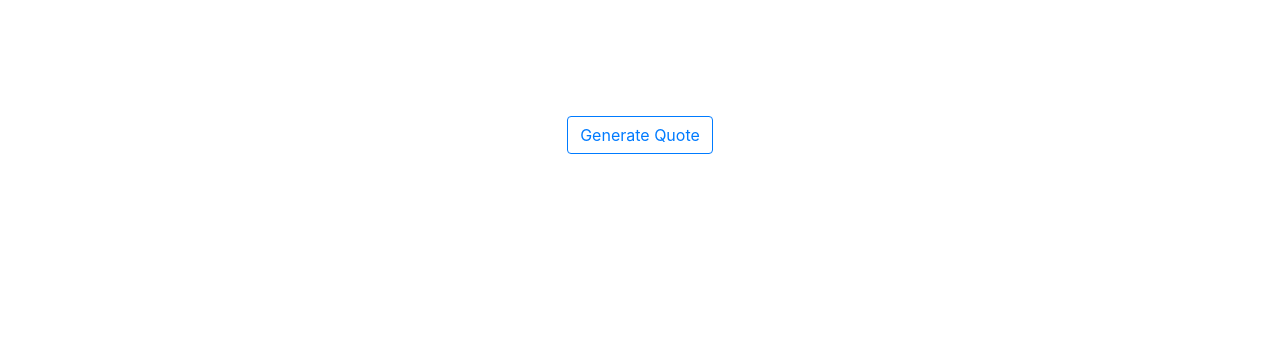
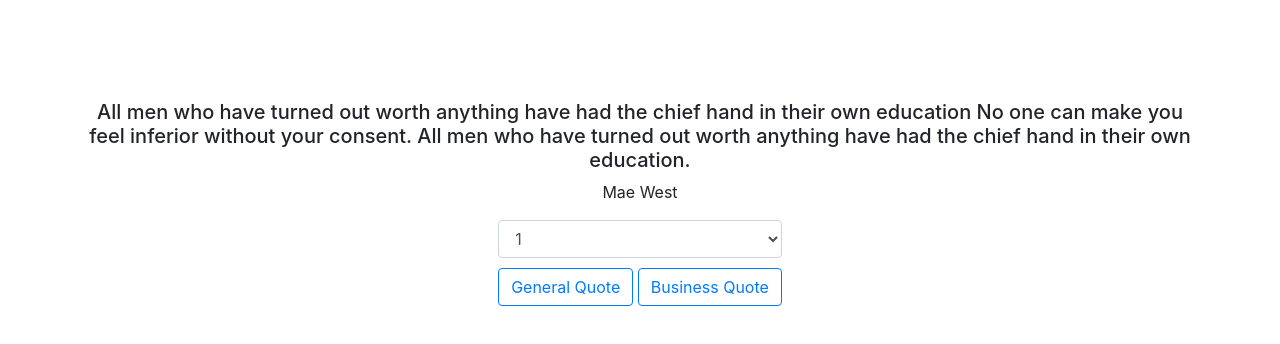
Before and after one commit to Biosmatrix/openclassroom-project-5, a plain HTML site: page index.html in a window 1280 px wide. Drawn offline with nearby package versions, Linux system fonts and the light colour scheme.

Commit message:
updated generated quote

```diff
--- /dev/null
+++ b/app.js
@@ -0,0 +1,436 @@
+
+      let quotes = [
+        (General = [
+          [
+            [
+              "Two things are infinite",
+
+              "the universe and human stupidity",
+
+              "and I'm not sure about the universe",
+
+              "The most beautiful experience we can have is the mysterious",
+
+              "It is the fundamental emotion that stands at the cradle of true art and true science",
+
+              "It is our choices",
+              "Harry, that show what we truly are",
+              "far more than our abilities",
+
+              "All men who have turned out worth anything have had the chief hand in their own education",
+
+              "Trust yourself.",
+              "You know more than you think you do.",
+
+              "No one can make you feel inferior without your consent."
+            ],
+
+            "Albert Einstein"
+          ],
+
+          [
+            [
+              "To be yourself in a world that is constantly",
+
+              "trying to make you something else is the greatest accomplishment",
+
+              "Twenty years from now you will be more disappointed by the things that you didn't do",
+
+              "than by the ones you did do. So throw off the bowlines",
+
+              "Sail away from the safe harbor",
+
+              "Catch the trade winds in your sails. Explore. Dream. Discover",
+
+              "Don't cry because it's over, smile because it happened",
+
+              "You only live once, but if you do it right, once is enough",
+
+              "To live is the rarest thing in the world. Most people exist, that is all",
+
+              "It is better to be hated for what you are than to be loved for what you are not"
+            ],
+
+            "Ralph Waldo Emerson"
+          ],
+
+          [
+            [
+              "Two things are infinite",
+
+              "the universe and human stupidity",
+
+              "and I'm not sure about the universe",
+
+              "The most beautiful experience we can have is the mysterious",
+
+              "It is the fundamental emotion that stands at the cradle of true art and true science",
+
+              "It is our choices",
+              "Harry, that show what we truly are",
+              "far more than our abilities",
+
+              "All men who have turned out worth anything have had the chief hand in their own education",
+
+              "Trust yourself.",
+              "You know more than you think you do.",
+
+              "No one can make you feel inferior without your consent."
+            ],
+
+            "Cory Booker"
+          ],
+
+          [
+            [
+              "To be yourself in a world that is constantly",
+
+              "trying to make you something else is the greatest accomplishment",
+
+              "Twenty years from now you will be more disappointed by the things that you didn't do",
+
+              "than by the ones you did do. So throw off the bowlines",
+
+              "Sail away from the safe harbor",
+
+              "Catch the trade winds in your sails. Explore. Dream. Discover",
+
+              "Don't cry because it's over, smile because it happened",
+
+              "You only live once, but if you do it right, once is enough",
+
+              "To live is the rarest thing in the world. Most people exist, that is all",
+
+              "It is better to be hated for what you are than to be loved for what you are not"
+            ],
+
+            "Oscar Wilde"
+          ],
+
+          [
+            [
+              "Two things are infinite",
+
+              "the universe and human stupidity",
+
+              "and I'm not sure about the universe",
+
+              "The most beautiful experience we can have is the mysterious",
+
+              "It is the fundamental emotion that stands at the cradle of true art and true science",
+
+              "It is our choices",
+              "Harry, that show what we truly are",
+              "far more than our abilities",
+
+              "All men who have turned out worth anything have had the chief hand in their own education",
+
+              "Trust yourself.",
+              "You know more than you think you do.",
+
+              "No one can make you feel inferior without your consent."
+            ],
+
+            "Mae West"
+          ],
+
+          [
+            [
+              "To be yourself in a world that is constantly",
+
+              "trying to make you something else is the greatest accomplishment",
+
+              "Twenty years from now you will be more disappointed by the things that you didn't do",
+
+              "than by the ones you did do. So throw off the bowlines",
+
+              "Sail away from the safe harbor",
+
+              "Catch the trade winds in your sails. Explore. Dream. Discover",
+
+              "Don't cry because it's over smile because it happened",
+
+              "You only live once, but if you do it right once is enough",
+
+              "To live is the rarest thing in the world. Most people exist, that is all",
+
+              "It is better to be hated for what you are than to be loved for what you are not"
+            ],
+
+            "Dr. Seuss"
+          ]
+        ]),
+        (Business = [
+          [
+            [
+              "You have to be burning with an idea, or a problem",
+
+              "or a wrong that you want to right. If you're not passionate enough from the start",
+
+              "you'll never stick it out.",
+
+              "Your work is going to fill a large part of your life,",
+
+              "and the only way to be truly satisfied is to do what you believe is great work.",
+
+              "And the only way to do great work is to love what you do.",
+
+              "Design is not just what it looks like and feels like.",
+
+              "Design is how it works.",
+
+              "Sometimes when you innovate",
+
+              "you make mistakes",
+
+              "It is best to admit them quickly",
+
+              "and get on with improving your other innovations"
+            ],
+
+            "Steve Jobs"
+          ],
+          [
+            [
+              "Two things are infinite",
+
+              "the universe and human stupidity",
+
+              "and I'm not sure about the universe",
+
+              "If you can’t feed a team with two pizzas,",
+
+              "it’s too large.",
+
+              "The best customer service is if the customer doesn’t need to call you",
+
+              "doesn’t need to talk to you",
+
+              "It just works",
+
+              "If you don’t understand the details of your business you are going to fail",
+
+              "There are two kinds of companies",
+
+              "those that work to try to charge more and those that work to charge less",
+
+              "We will be the second",
+
+              "We expect all our businesses to have a positive impact on our top and bottom lines",
+
+              "Profitability is very important to us or we wouldn’t be in this business",
+
+              "We see our customers as invited guests to a party",
+
+              "and we are the hosts",
+            ],
+
+            "Jeff Bezos"
+          ],
+          [
+            [
+              "Don’t compare yourself with anyone in this world",
+              "if you do so",
+              "If you think your teacher is tough",
+              "wait till you get a boss",
+              "I choose a lazy person to do a hard job",
+              "Because a lazy person will find an easy way to do it",
+              "To win big",
+              "you sometimes have to take big risks",
+              "It’s fine to celebrate success",
+              "but it is more important to heed the lessons of failure",
+              "Patience is a key element of success",
+              "Life is not fair",
+              "get used to it",
+              "Be nice to nerds",
+              "Chances are you’ll end up working for one",
+              "Your most unhappy customers are your greatest source of learning",
+              "Don’t compare yourself with anyone in this world",
+              "if you do so, you are insulting yourself"
+            ],
+
+            "Bill Gates"
+          ],
+          [
+            [
+              "I think a simple rule of business is",
+
+              "if you do the things that are easier first",
+
+              "then you can actually make a lot of progress",
+
+              "In terms of doing work and in terms of learning and evolving as a person",
+
+              "you just grow more when you get more people’s perspectives",
+
+              "I really try and live the mission of the company and",
+
+              "keep everything else in my life extremely simple",
+
+              "Nothing influences people more than a recommendation from a trusted friend",
+
+              "By giving people the power to share",
+
+              "we’re making the world more transparent",
+
+              "Facebook was not originally created to be a company",
+
+              "It was built to accomplish a social mission",
+
+              "to make the world more open and connected"
+            ],
+
+            "Mark Zuckerberg"
+          ]
+        ])
+      ];
+
+      //access to DOM elements
+      const quotesContainer = document.querySelector("#quotes-container");
+      const generalQuoteButton = document.querySelector("#generalQuote");
+      const businessQuoteButton = document.querySelector("#businessQuote");
+      const generateBtns = document.querySelectorAll(".quote-btn");
+
+      //generate a random number to be used to get the quotes from array
+      const genRandomNumber = quotes => {
+        return Math.floor(Math.random() * quotes.length);
+      };
+
+      // Get the number of quotes to be generated
+      const getQuoteNumber = () => {
+        const quoteOptions = document.querySelector("#quoteNumber").value;
+
+        return quoteOptions;
+      };
+
+      //Generate quotes based on the button that was clicked
+      const generateQuote = (type, number) => {
+        // Empty before adding new quotes
+        quotesContainer.innerHTML = "";
+
+        if (type == "General") {
+          for (let i = 0; i < number; i++) {
+            let getRandomQuote = genRandomNumber(quotes[0]);
+
+            let getQuote = quotes[0][getRandomQuote][0];
+
+            let authorText = quotes[0][getRandomQuote][1];
+
+            let quoteText = generatedQuote(getQuote);
+
+            displayQuote(quoteText, authorText);
+          }
+        } else if (type == "Business") {
+          for (let i = 0; i < number; i++) {
+            let getRandomQuote = genRandomNumber(quotes[1]);
+
+            let getQuote = quotes[1][getRandomQuote][0];
+
+            let authorText = quotes[1][getRandomQuote][1];
+
+            let currentIndex;
+
+            let quoteText = generatedQuote(getQuote);
+
+            displayQuote(quoteText, authorText);
+          }
+        }
+      };
+
+      // combine the Begining, middel and ending quotes
+      let generatedQuote = quote => {
+        let beginIndex;
+
+        let middleIndex;
+
+        // first part of the quote
+        const begin = function(quote) {
+          let randomNumber = genRandomNumber(quote);
+
+          // console.log(randomNumber);
+
+          if (randomNumber != beginIndex) {
+            beginIndex = randomNumber;
+
+            let newQuote = quote[randomNumber];
+
+            if (typeof newQuote !== "undefined") {
+              return newQuote;
+            } else {
+              begin(quote);
+            }
+          } else {
+            begin(quote);
+          }
+        };
+
+        // second part of the quote
+        const middle = function(quote) {
+          let randomNumber = genRandomNumber(quote);
+
+          // console.log(randomNumber);
+
+          if (randomNumber != beginIndex) {
+            middleIndex = randomNumber;
+
+            let newQuote = quote[randomNumber];
+
+            if (typeof newQuote !== "undefined") {
+              return newQuote;
+            } else {
+              middle(quote);
+            }
+          } else {
+            middle(quote);
+          }
+        };
+
+        // last part of the quote
+        const end = function(quote) {
+          let randomNumber = genRandomNumber(quote);
+
+          // console.log(randomNumber);
+
+          if (randomNumber != beginIndex || middleIndex) {
+            // currentIndex = randomNumber;
+
+            let newQuote = quote[randomNumber];
+
+            if (typeof newQuote !== "undefined") {
+              return newQuote;
+            } else {
+              end(quote);
+            }
+          } else {
+            end(quote);
+          }
+        };
+
+        return `${begin(quote)} ${middle(quote)} ${end(quote)}.`;
+      };
+
+      //Create the elements to display the the quotes generated
+      const displayQuote = (selectedQuote, selectedAuthor) => {
+        let quoteElem = document.createElement("h5");
+
+        let authorElem = document.createElement("p");
+
+        quoteElem.innerHTML = selectedQuote;
+
+        authorElem.innerHTML = selectedAuthor;
+
+        quotesContainer.appendChild(quoteElem);
+
+        quotesContainer.appendChild(authorElem);
+      };
+
+      //Add EventListener to the buttons
+      generateBtns.forEach((btn, idx) => {
+        btn.addEventListener("click", () => {
+          generateQuote(btn.getAttribute("data-value"), getQuoteNumber());
+        });
+      });
+
+      window.onload = function() {
+        generateQuote("General", getQuoteNumber())
+      };
--- a/index.html
+++ b/index.html
@@ -22,14 +22,36 @@
   <body>
     <div class="container">
       <div id="content">
-        <blockquote>
-          <h5 id="quote"></h5>
-          <p id="author"></p>
-        </blockquote>
+        <blockquote id="quotes-container"></blockquote>
       </div>
-      <div class="quotebutton">
-        <button type="button" class="btn btn-outline-primary" id="genNewQuote">
-          Generate Quote
+      <div class="text-center"></div>
+      <div class="quotebutton" style="display: inline-block">
+        <select
+          class="form-control"
+          id="quoteNumber"
+          style="margin-bottom: 10px"
+        >
+          <option selected value="1">1</option>
+          <option value="2">2</option>
+          <option value="3">3</option>
+          <option value="4">4</option>
+          <option value="5">5</option>
+        </select>
+        <button
+          type="button"
+          class="btn btn-outline-primary quote-btn"
+          data-value="General"
+          id="generalQuote"
+        >
+          General Quote
+        </button>
+        <button
+          type="button"
+          class="btn btn-outline-primary quote-btn"
+          data-value="Business"
+          id="businessQuote"
+        >
+          Business Quote
         </button>
       </div>
     </div>
@@ -51,5 +73,6 @@
       integrity="sha384-B0UglyR+jN6CkvvICOB2joaf5I4l3gm9GU6Hc1og6Ls7i6U/mkkaduKaBhlAXv9k"
       crossorigin="anonymous"
     ></script>
+    <script src="app.js"></script>
   </body>
 </html>
```
